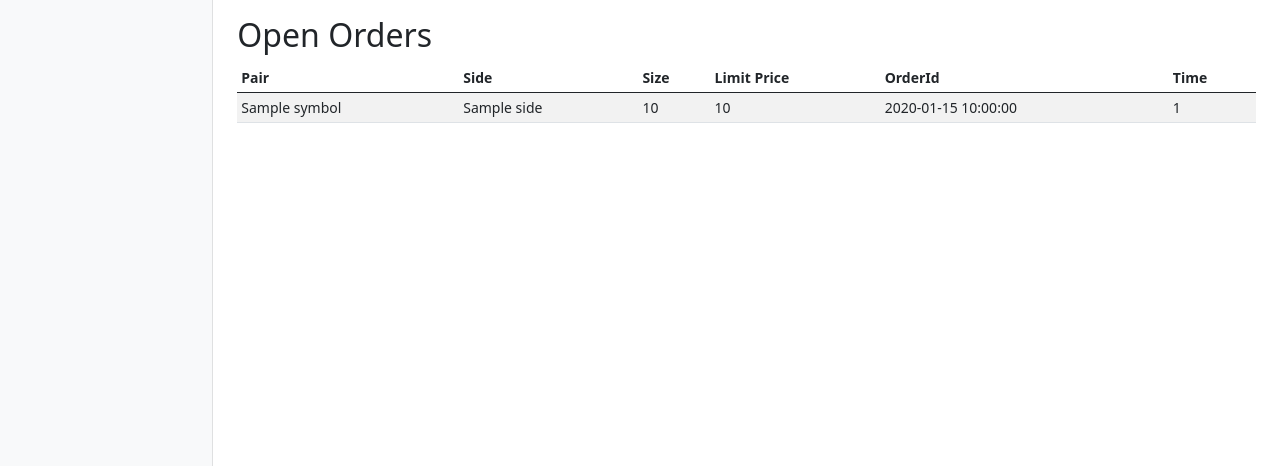
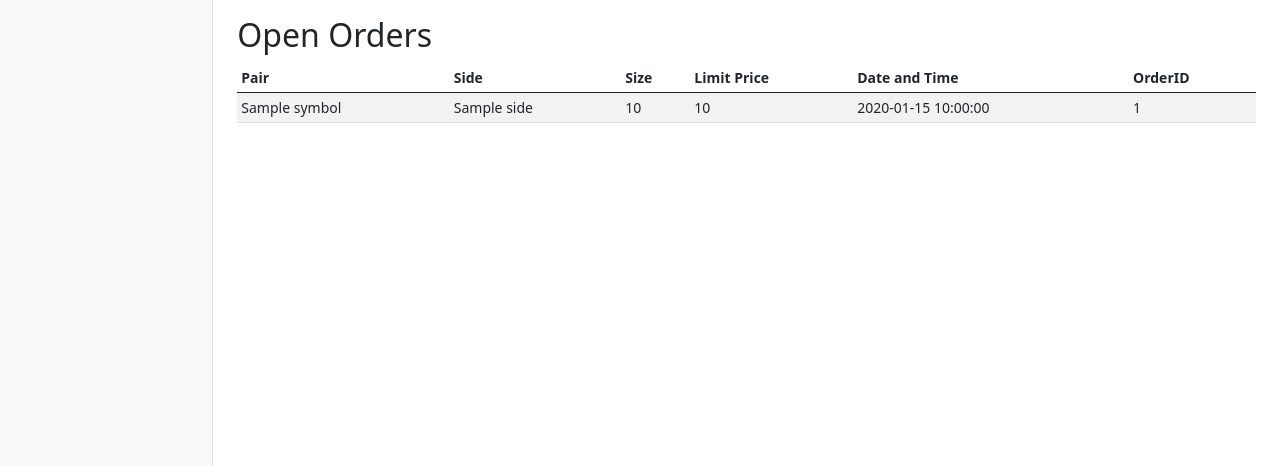
Before and after one commit to danielvm-git/binance-trading-robot, a Flask app: template app/templates/index.html in a window 1280 px wide. Shown: the part 334-800 px from the top of the page. Run offline with Flask 2, Linux system fonts and the light colour scheme; the template is opened without the code that fills it: most values are stand-ins (such as "Sample title", 1, 10 or a date in 2020); some libraries are stand-ins or nearby versions; some web fonts are replaced.

Commit message:
Update index.html

```diff
--- a/app/templates/index.html
+++ b/app/templates/index.html
@@ -135,8 +135,8 @@
                   <th>Side</th>
                   <th>Size</th>
                   <th>Limit Price</th>
-                  <th>OrderId</th>
-                  <th>Time</th>
+                  <th>Date and Time</th>
+                  <th>OrderID</th>
                 </tr>
               </thead>
               {% for open_margin_order in open_margin_orders %}
```
